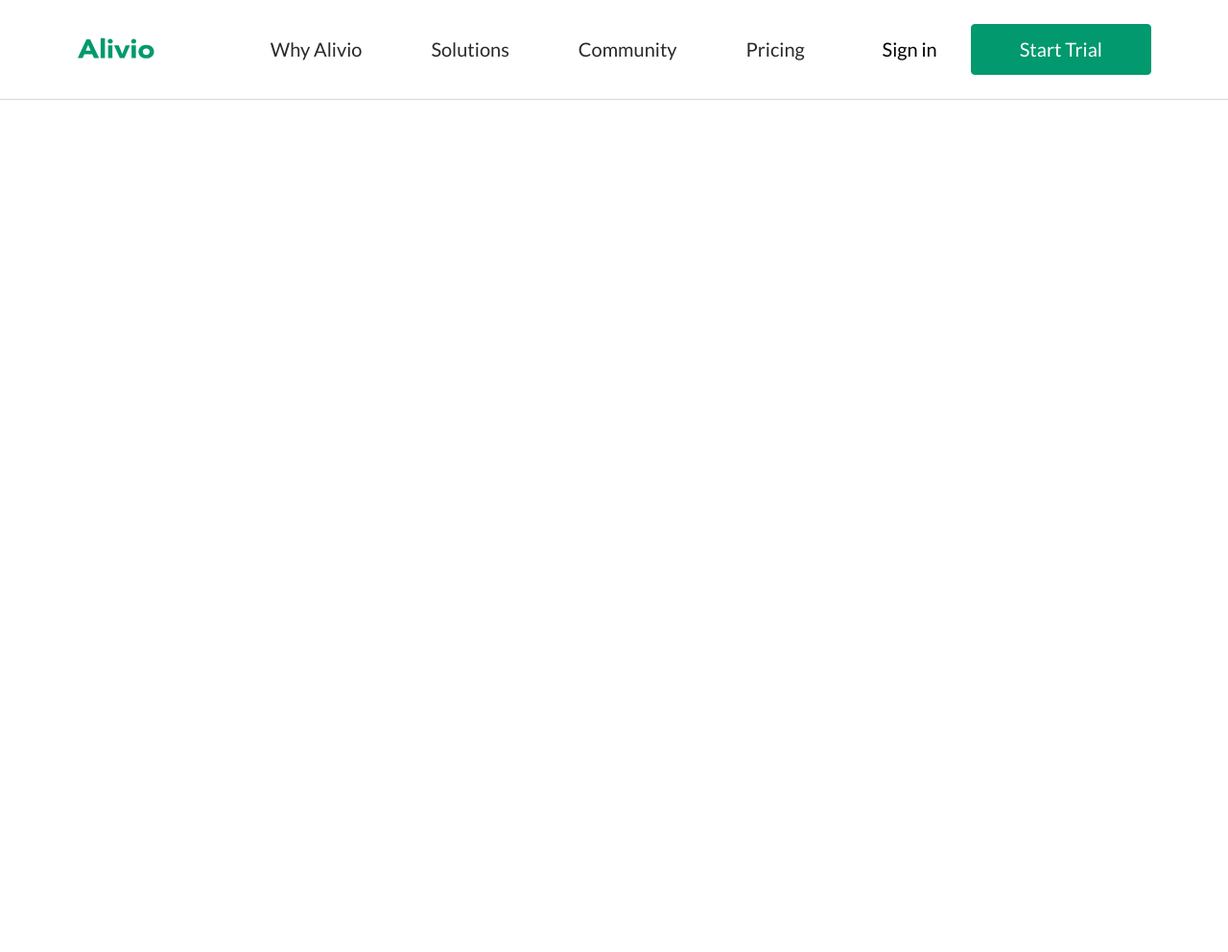
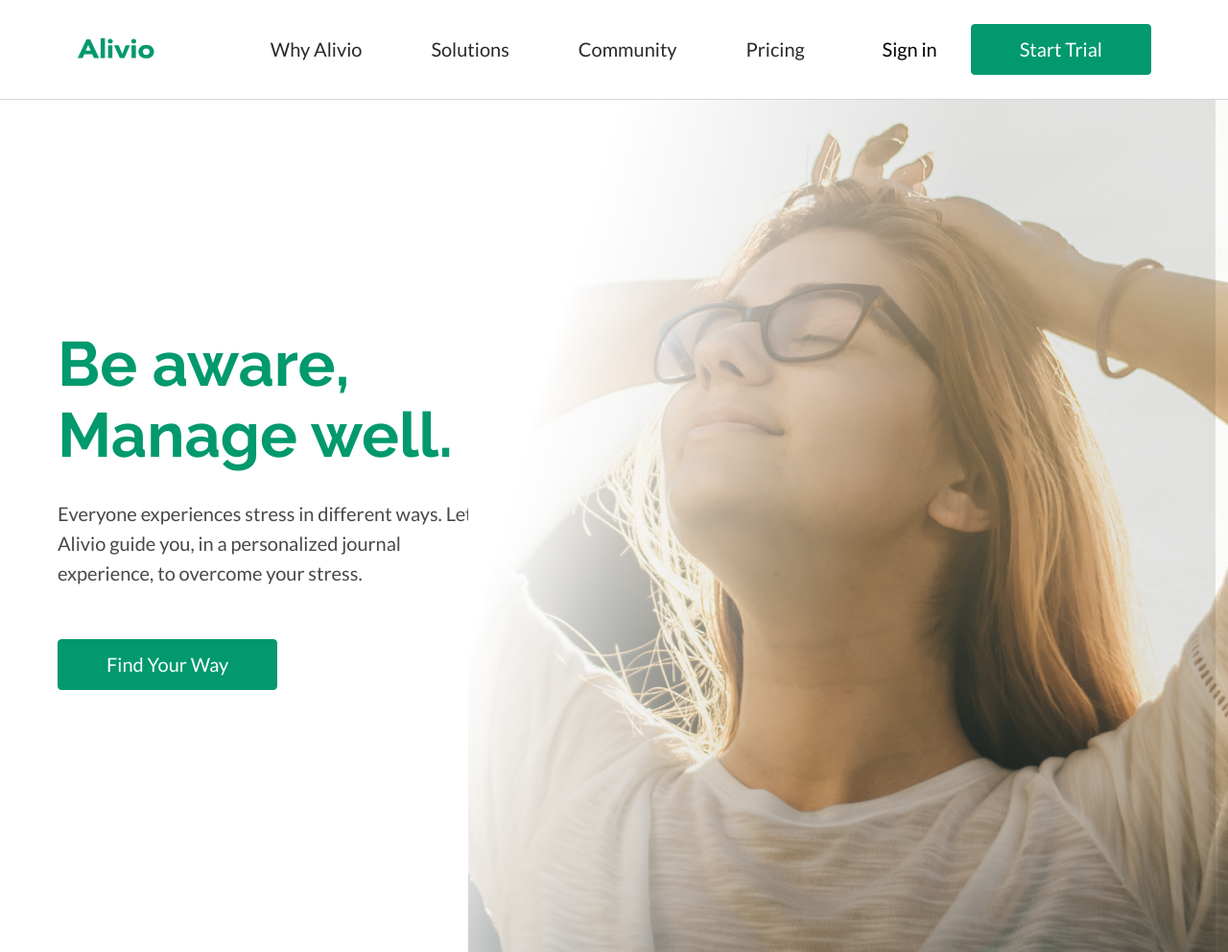
Before and after one commit to MichailKudrya/Alivio, a plain HTML site: page index.html in a window 1280 px wide. Shown: the top 992 px of the page at 96% size. Before the commit the page ends 800 px from the top, so only its background shows below. Drawn offline with Linux system fonts and the light colour scheme.

Commit message:
finish part 1

```diff
--- a/index.html
+++ b/index.html
@@ -36,7 +36,21 @@
         </div>
     </header>
 
-    <section class="main-screen"></section>
+    <section class="main-screen">
+        <div class="container pd-x main-screen__wrapper">
+            <div class="main-screen__info">
+                <h1 class="title-primary main-screen__title">Be aware, Manage well.</h1>
+                <p class="main-screen__desc text-primary">Everyone experiences stress in different ways.
+                    Let Alivio guide you, in a personalized journal experience, to overcome your stress.
+                </p>
+                <a class="btn btn_primary main-screen__btn" href=#">Find Your Way</a>
+            </div>
+            <div class="main-screen__image">
+                <img src="./img/women.png" alt="bg">
+            </div>
+        </div>
+
+    </section>
 
     <section class="how"></section>
 
--- a/style/style.css
+++ b/style/style.css
@@ -20,10 +20,12 @@
 * {
     box-sizing: border-box;
 }
-
 body {
     margin: 0;
     font-family: var(--font-main);
+}
+p {
+    margin: 0;
 }
 
 .container {
@@ -60,7 +62,6 @@ body {
 
 .text-primary {
     font-family: var(--font-main);
-    font-style: normal;
     font-weight: 400;
     font-size: 20px;
     line-height: 31px;
@@ -87,19 +88,11 @@ body {
     justify-content: space-between;
 }
 
-.header__logo {}
-
-.headev__nav {}
-
 .header__buttons {
     display: flex;
     gap: 35px;
     align-items: center;
 }
-
-
-
-.nav {}
 
 .nav__ul {
     display: flex;
@@ -119,8 +112,6 @@ body {
     font-size: 20px;
     line-height: 25px;
 }
-
-
 
 .btn {
     display: inline-block;
@@ -145,3 +136,41 @@ body {
     border: 1px solid var(--color-main);
     color: var(--color-white);
 }
+
+
+.main-screen {
+    height: 100vh;
+    margin-bottom: 170px;
+
+}
+
+.main-screen__wrapper {
+    display: flex;
+    height: 100%;
+}
+
+.main-screen__info {
+    flex: 0 1 440px;
+    display: flex;
+    flex-direction: column;
+    justify-content: center;
+    align-items: flex-start;
+
+}
+
+.main-screen__title {
+    margin-bottom: 30px;
+}
+
+.main-screen__desc {
+    margin-bottom: 53px;
+}
+
+.main-screen__btn {
+
+}
+
+.main-screen__image {
+    position: absolute;
+    right: 0;
+}
```
